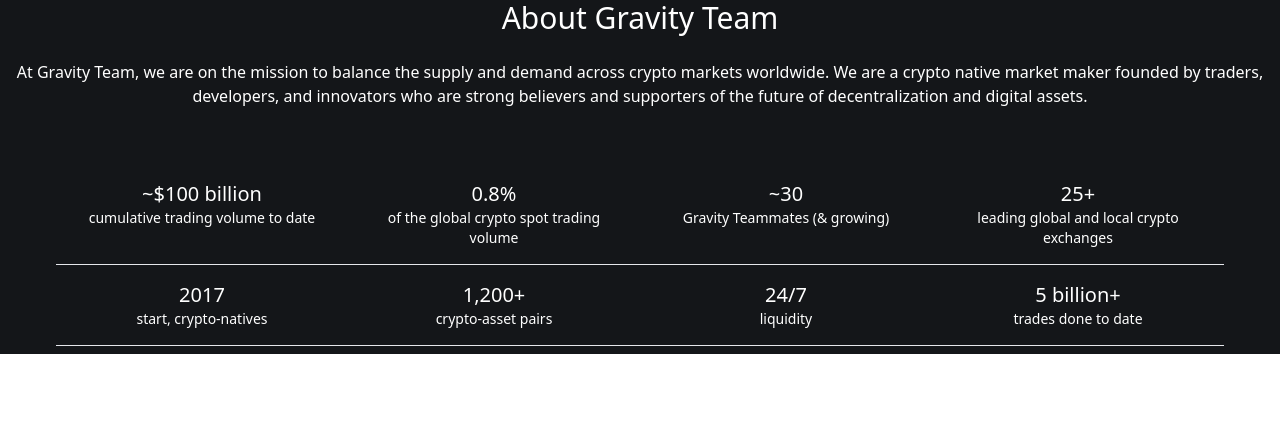
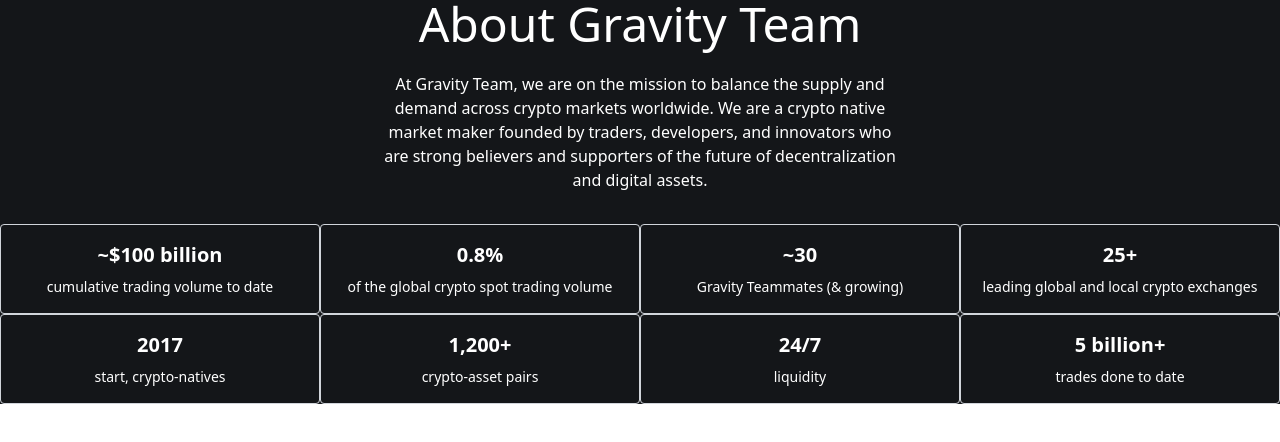
Before and after one commit to tcet-opensource/practice-react, a React (Vite) app: page / in a window 1280 px wide. Shown: the top 442 px of the page. Built offline with nearby package versions, Linux system fonts and the light colour scheme.

Commit message:
refactor

```diff
--- a/src/App.jsx
+++ b/src/App.jsx
@@ -1,5 +1,4 @@
-import Index from "./components/One/index";
-import About from "./components/AboutSection/About";
+import About from "./components/AboutSection";
 
 function App() {
   return <About />;
--- a/src/components/AboutSection/Grid.jsx
+++ /dev/null
@@ -1,27 +0,0 @@
-import React from "react";
-import "../../globals.css";
-
-const Grid = (props) => {
-    const [effect, setEffect] = React.useState(props.on);
-
-    function toggleEnter() {
-        setEffect((prev) => !prev);
-    }
-
-    function toggleLeave() {
-        setEffect((prev) => !prev);
-    }
-
-    return (
-        <div
-            className={`p-4 border-b ${effect ? "custom-gradient" : ""}`}
-            onMouseEnter={toggleEnter}
-            onMouseLeave={toggleLeave}
-        >
-            <h1 className="text-xl">{props.title}</h1>
-            <p className="text-sm">{props.description}</p>
-        </div>
-    );
-};
-
-export default Grid;
--- a/src/components/AboutSection/About.jsx
+++ b/src/components/AboutSection/index.jsx
@@ -1,18 +1,6 @@
-import React from "react";
-import Grid from "./Grid";
-import griditems from "./grid-items";
+import statsArray from "./stats";
 
 const About = () => {
-  const [grids, setGrids] = React.useState(griditems);
-  const gridElements = grids.map((grid) => (
-    <Grid
-      title={grid.title}
-      description={grid.description}
-      key={grid.id}
-      on={grid.on}
-    />
-  ));
-
   const items = [
     {
       title: "About Gravity Team",
@@ -20,16 +8,25 @@
         "At Gravity Team, we are on the mission to balance the supply and demand across crypto markets worldwide. We are a crypto native market maker founded by traders, developers, and innovators who are strong believers and supporters of the future of decentralization and digital assets.",
     },
   ];
+
+
   return (
     <section className="bg-[#141619] text-white text-center">
       {items.map((item, index) => (
         <div key={index}>
-          <h1 className="font-inter text-3xl font-medium">{item.title}</h1>
-          <p className="mt-6 m-auto">{item.paragraph}</p>
+          <h1 className="font-inter text-3xl md:text-3xl lg:text-5xl font-medium">
+            {item.title}
+          </h1>
+          <p className="mt-6 md:w-2/3 lg:w-2/5 m-auto">{item.paragraph}</p>
         </div>
       ))}
-      <div className="mt-12 p-2 md:mx-12 grid grid-cols-2 md:grid-cols-4">
-        {gridElements}
+      <div className="mt-8 grid grid-cols-2 md:grid-cols-4">
+        {statsArray.map((item) => (
+          <div key={item.id} className="p-4 border border-gray-300 hover:primary-gradient rounded">
+            <h2 className="text-xl font-semibold">{item.title}</h2>
+            <p className="mt-2 text-sm ">{item.description}</p>
+          </div>
+        ))}
       </div>
     </section>
   );
--- a/src/globals.css
+++ b/src/globals.css
@@ -2,7 +2,13 @@
 @tailwind components;
 @tailwind utilities;
 
-.custom-gradient {
+@layer components {
+    .primary-gradient {
+        @apply rounded-sm bg-gradient-to-br from-purple-600 via-blue-500 to-yellow-300;
+    }
+}
+
+/* .custom-gradient {
     border-radius: 2px;
     background: linear-gradient(135deg, #665DCD 0%, #5FA4E6 44.76%, #D2AB67 100%);
-}
+} */
```
Also changed, not shown: src/components/AboutSection/stats.js (renamed from src/components/AboutSection/grid-items.js).
